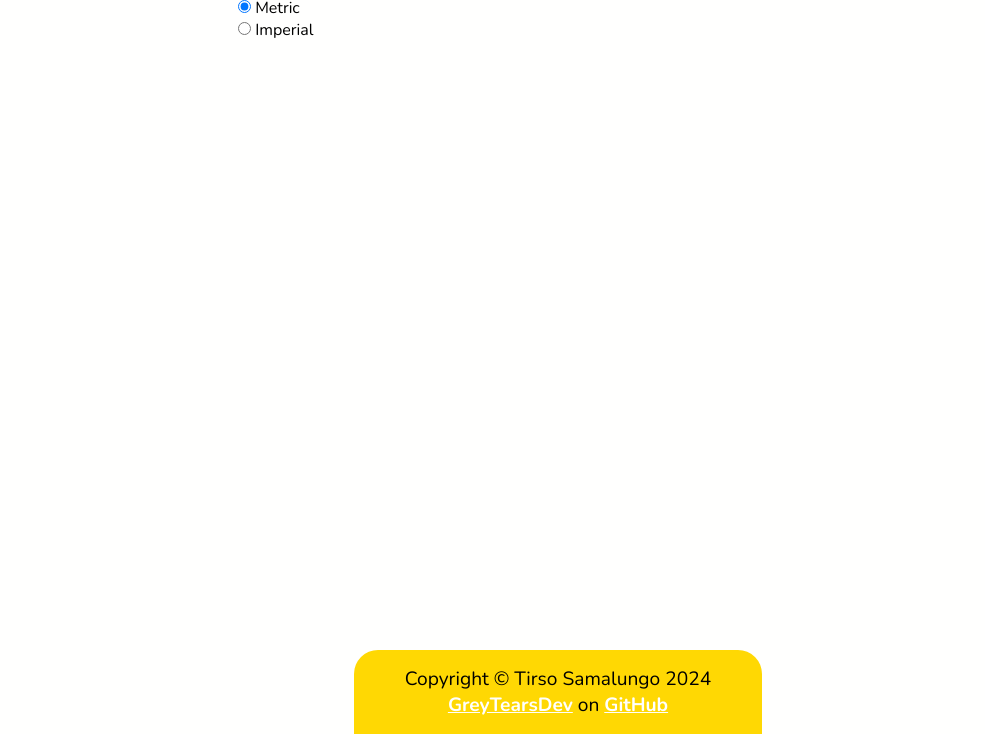
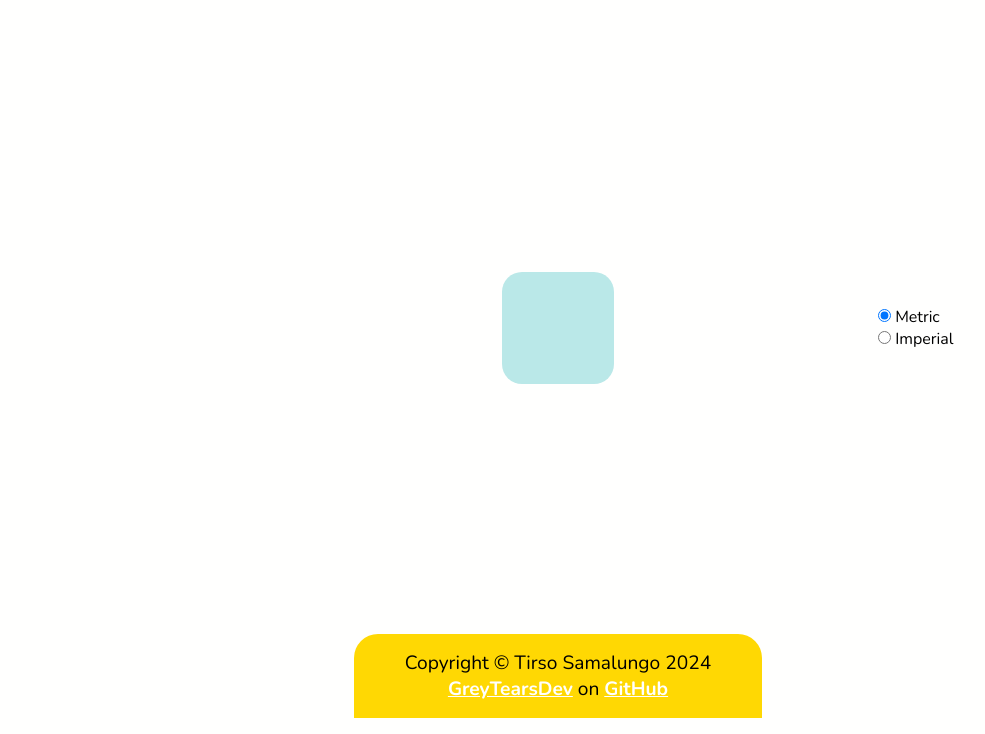
Before and after one commit to GreyTearsDev/weather-app, a website built with webpack: page src/index.html in a window 1280 px wide. Shown: the part 83-817 px from the top of the page, without its empty margins (82-1067 px from the left). Built offline with nearby package versions, Linux system fonts and the light colour scheme; no server answers.

Commit message:
Position radio buttons

```diff
--- a/src/index.html
+++ b/src/index.html
@@ -39,28 +39,34 @@
         <p id="wind-speed"></p>
       </div>
 
-      <!-- Center container for temperature switcher and main weather data -->
-      <div class="middle__container middle__container--rigth">
       <!-- Temperature unit switcher -->
-        <div class="temperature-switcher">
+      <div class="temperature-unit-switcher">
         <p>
+          <label class="unit-system">
             <input type="radio" id="metric" name="temp" checked="checked" />
-            <label for="metric">Metric</label>
+            <span class="checkmark"></span>
+            Metric
+          </label>
         </p>
         <p>
+          <label class="unit-system">
             <input type="radio" id="imperial" name="temp" />
-            <label for="imperial">Imperial</label>
+            <span class="checkmark"></span>
+            Imperial
+          </label>
         </p>
       </div>
 
+      <!-- Center container for main weather data -->
+      <div class="middle__container middle__container--center">
         <!-- Main weather data container -->
         <div class="data__container">
           <!-- Main weather information -->
           <div class="data__container__main-info">
             <div>
-              <h2 id="city"></h2>
+              <h3 id="city"></h3>
+              <h1 id="current-temperature"></h1>
             </div>
-            <h1 id="current-temperature"></h1>
             <div class="img-container">
               <img src="" alt="" id="weather-icon" />
             </div>
--- a/src/styles.css
+++ b/src/styles.css
@@ -33,8 +33,9 @@ body {
     'top'
     'middle'
     'bottom';
-  height: 100vh;
+  height: 98vh;
   font-family: 'Nunito', sans-serif;
+  padding-top: 1vh;
 }
 
 .top {
@@ -115,21 +116,40 @@ body {
 .middle {
   grid-area: middle;
   display: grid;
-  grid-template-columns: 20vw 1fr;
-  grid-template-areas: 'left right';
+  grid-template-columns: 20vw 1fr 20vw;
+  grid-template-areas: 'left center right';
   padding: 0 5vw;
   position: relative;
 }
 
-.middle__container {
+.temperature-unit-switcher {
+  grid-area: right;
+  display: flex;
+  flex-direction: column;
+  justify-content: center;
 }
 
 .middle__container--left {
   grid: left;
 }
 
-.middle__container--rigth {
-  grid: right;
+.middle__container--center {
+  grid: center;
+  display: flex;
+  justify-content: center;
+  align-items: center;
+}
+
+.data__container {
+  padding: 3.5em;
+  border-radius: 20px;
+  background-color: var(--color-ternary);
+}
+
+.img-container {
+  display: flex;
+  justify-content: center;
+  align-content: center;
 }
 
 .bottom {
```
Lines whose indentation alone changed are shown as unchanged.
